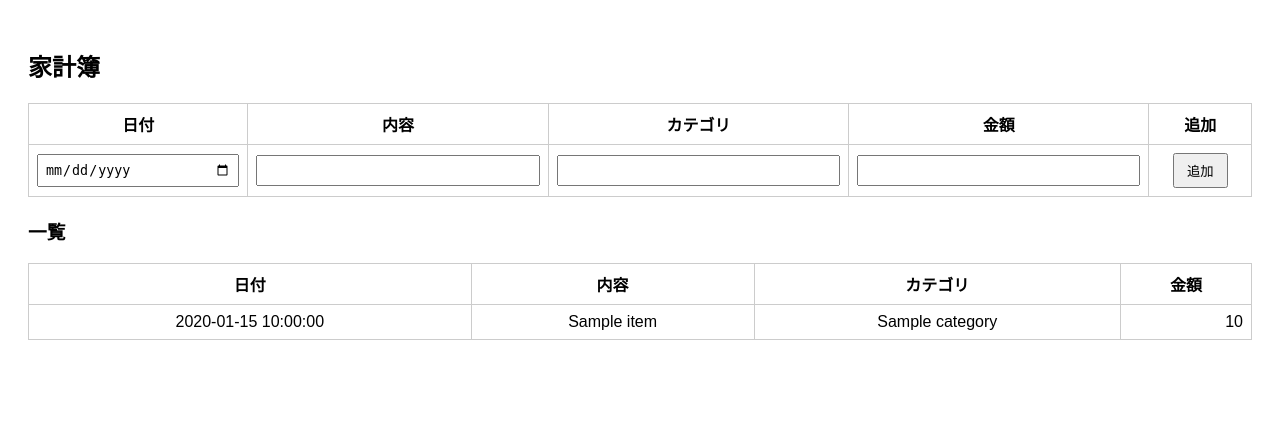
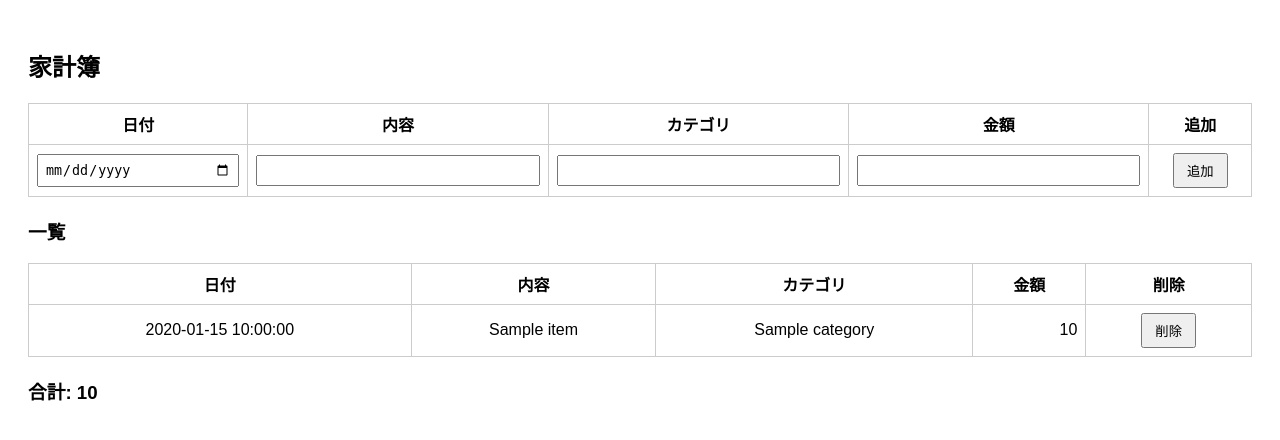
Before and after one commit to 47kq/kakeibo, a Flask app: template templates/index.html in a window 1280 px wide. Shown: the top 440 px of the page. Run offline with Flask 3, Linux system fonts and the light colour scheme; the template is opened without the code that fills it: most values are stand-ins (such as "Sample title", 1, 10 or a date in 2020).

Commit message:
web家計簿

```diff
--- a/app.py
+++ b/app.py
@@ -6,6 +6,13 @@ expenses=[]
 
 @app.route("/",methods=["GET","POST"])
 def index():
+
+    if request.method == "POST" and "delete" in request.form:
+        delete_index = int(request.form["delete"])
+        if 0<=delete_index < len(expenses):
+            expenses.pop(delete_index)
+        return redirect("/")
+
 
 
     if request.method=="POST":
@@ -19,9 +26,12 @@ def index():
             "item":item,
             "category":category,
             "amount":amount
+
         })
+        return redirect("/")
 
-    return render_template("index.html",expenses=expenses)
+    total =sum(int(e["amount"]) for e in expenses)
+    return render_template("index.html",expenses=expenses,total=total)
 
 
 if __name__=="__main__":
--- a/templates/index.html
+++ b/templates/index.html
@@ -3,7 +3,7 @@
     <head>
         <meta charset="UTF-8">
         <title>家計簿</title>
-        <meta name="viewport" content="width=device-width,intiial-scale=1">
+        <meta name="viewport" content="width=device-width,intial-scale=1">
         <style>
             body { font-family: sans-serif; padding: 20px;}
             table { width: 100%; border-collapse: collapse; margin-bottom: 20px;}
@@ -27,7 +27,7 @@
                     <td><input type="date" name="date" required></td>
                     <td><input type="text" name="item" required></td>
                     <td><input type="text" name="category" required></td>
-                    <td><input type="number" name="amount" required></button></td>
+                    <td><input type="number" name="amount" required></td>
                     <td><button type="submit">追加</button></td>
                 </tr>
             </table>
@@ -41,6 +41,7 @@
                 <th>内容</th>
                 <th>カテゴリ</th>
                 <th>金額</th>
+                <th>削除</th>
             </tr>
 
             {% for e in expenses %}
@@ -49,8 +50,20 @@
                 <td>{{e.item}}</td>
                 <td>{{e.category}}</td>
                 <td style="text-align:right;">{{e.amount}}</td>
+                <td>
+                    <form method="POST" style="margin: 0;">
+                        <button type="submit" name="delete" value="{{ loop.index0}}">
+                            削除
+                        </button>
+                    </form>
+                </td>
             </tr>
             {% endfor %}
         </table>
+
+        <h3>
+            合計: {{total}}
+        </h3>
     </body>
+
 </html>
```
